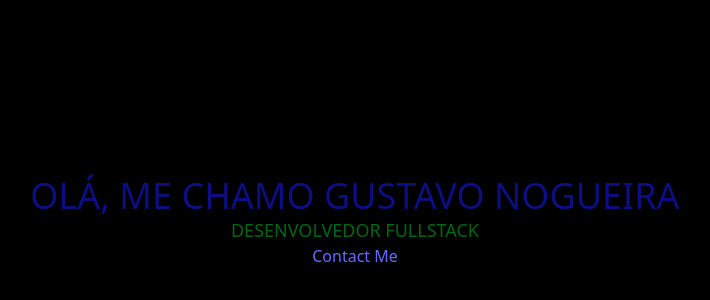
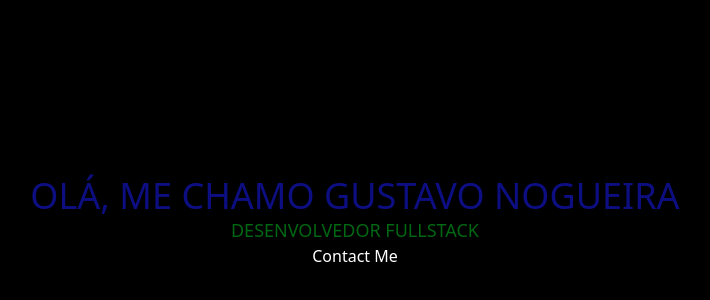
Before and after one commit to Gustavo-Nog/Portfolio, a React (Vite) app: page / in a window 1280 px wide. Shown: the part 178-478 px from the top of the page, without its empty margins (285-995 px from the left). Built offline with nearby package versions, Linux system fonts and the light colour scheme.

Commit message:
fix: mantem wrapper com min-h-screen a ajusta viewport e centalização do conteúdo

```diff
--- a/src/App.jsx
+++ b/src/App.jsx
@@ -1,7 +1,4 @@
 import { BrowserRouter, Routes, Route } from 'react-router-dom';
-import reactLogo from './assets/react.svg'
-import viteLogo from '/vite.svg'
-
 import Home from './pages/Home.jsx';
 import Contato from './pages/Contato.jsx';
 import './App.css';
@@ -9,13 +6,14 @@ import './App.css';
 function App() {
   return (
     <BrowserRouter>
-      <Routes>
-        <Route path="/" element={ <Home/> } />
-        <Route path="/contato" element={<Contato/> } />
-      </Routes>
+      <div className="min-h-screen w-full">
+        <Routes>
+          <Route path="/" element={<Home />} />
+          <Route path="/contato" element={<Contato />} />
+        </Routes>
+      </div>
     </BrowserRouter>
   )
-
 }
 
 export default App;
--- a/src/pages/Home.jsx
+++ b/src/pages/Home.jsx
@@ -1,14 +1,11 @@
 import { Link } from 'react-router-dom';
-import { Link as ScrollLink } from 'react-scroll';
 
 function Home() {
   return (
-    <div className="bg-black h-screen w-screen flex flex-col items-center justify-center m-0 p-0">
+    <div className="min-h-screen w-full bg-black flex flex-col items-center justify-center">
       <h1 className="text-brand-blue text-4xl uppercase">Olá, me chamo Gustavo Nogueira</h1>
       <p className="text-matrix text-lg uppercase">Desenvolvedor FullStack</p>
-      <Link to="/contato">
-        Contact Me
-      </Link>
+      <Link to="/contato" className="text-white">Contact Me</Link>
     </div>
   );
 }
```
